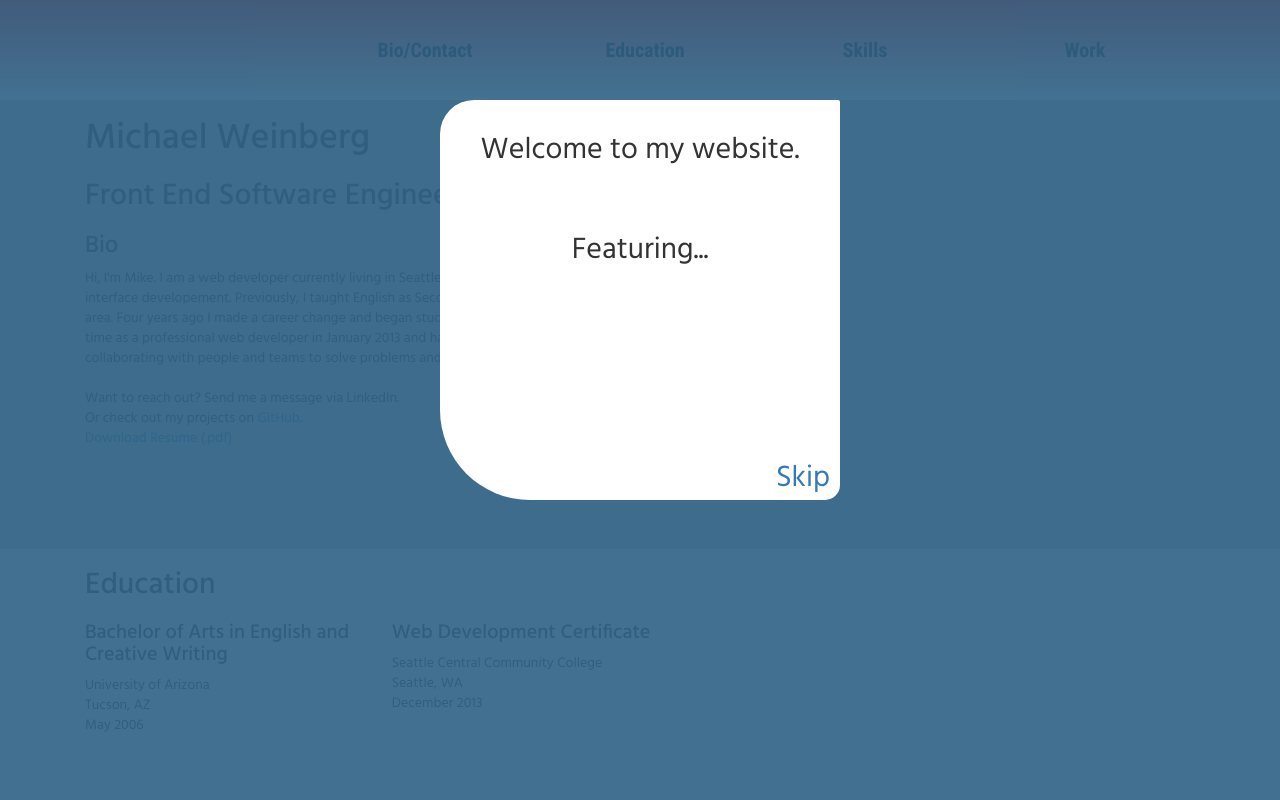
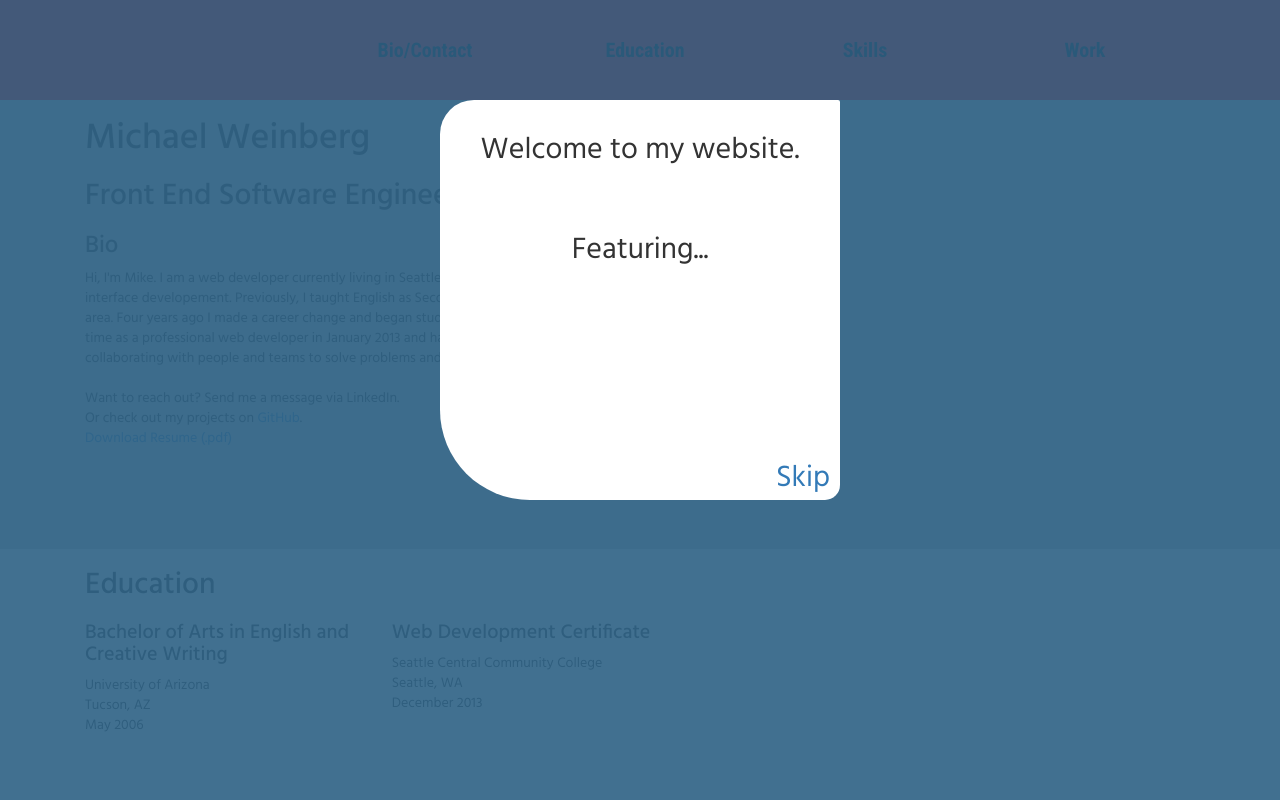
Before and after one commit to michaelweinberg/portfolio, a website: page index.html in a window 1280 px wide. Shown: the top 800 px of the page. Drawn offline with nearby package versions, Linux system fonts and the light colour scheme.

Commit message:
solid read header

```diff
--- a/css/custom.css
+++ b/css/custom.css
@@ -14,8 +14,9 @@ font-family: Hind, sans-serif;
   header{
   	height:100px;
   	position:fixed;
-  	background: linear-gradient(red, #fff);
-	opacity:.9;
+    background-color:red;
+  	/*background: linear-gradient(red, #fff);*/
+	/*opacity:.9;*/
   	z-index:5;
   	width:100%;
   	font-family: 'Roboto Condensed', sans-serif;
--- a/index.html
+++ b/index.html
@@ -227,8 +227,11 @@ infrastructure.</li><li>Acquisition and configuration of offiste system recovery
 infrastructure.</li><li>Regular onsite IT support.</li><li>Regular collaboration with
 external IT consultants.</li></ul></ul> </p>
 
+
 <br/>
-<br/>
+<h3>The Rainier Club - Seattle, WA.</h3><h5><a href="http://www.therainierclub.com" target="_blank">therainierclub.com</a></h5></p>
+
+<ul> <li>Managed Site Content.</li><ul><li>HTML and CSS page builds</li><li>Copywriting</li><li>Copyediting</li></ul></ul>
 <br/>
 
 
```
